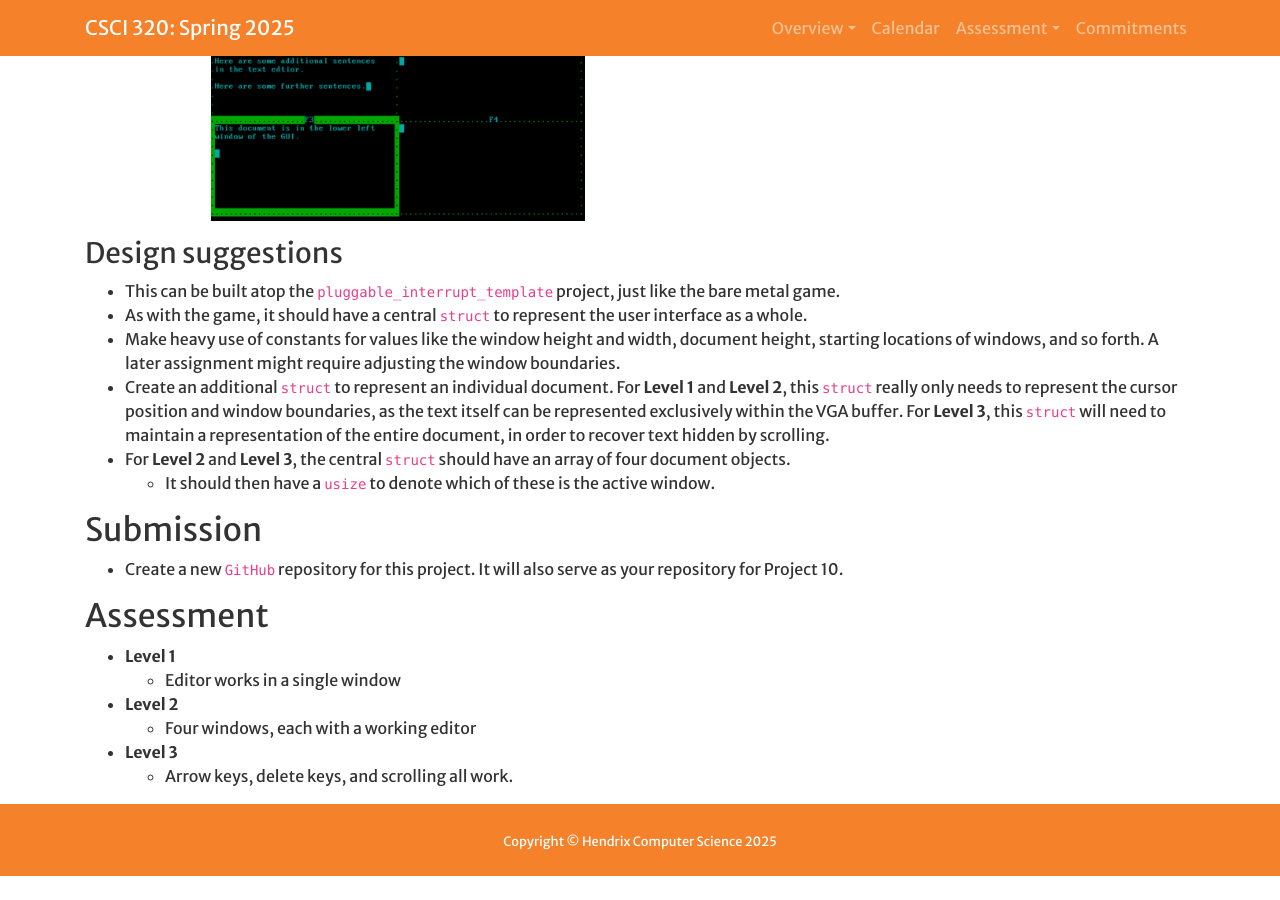
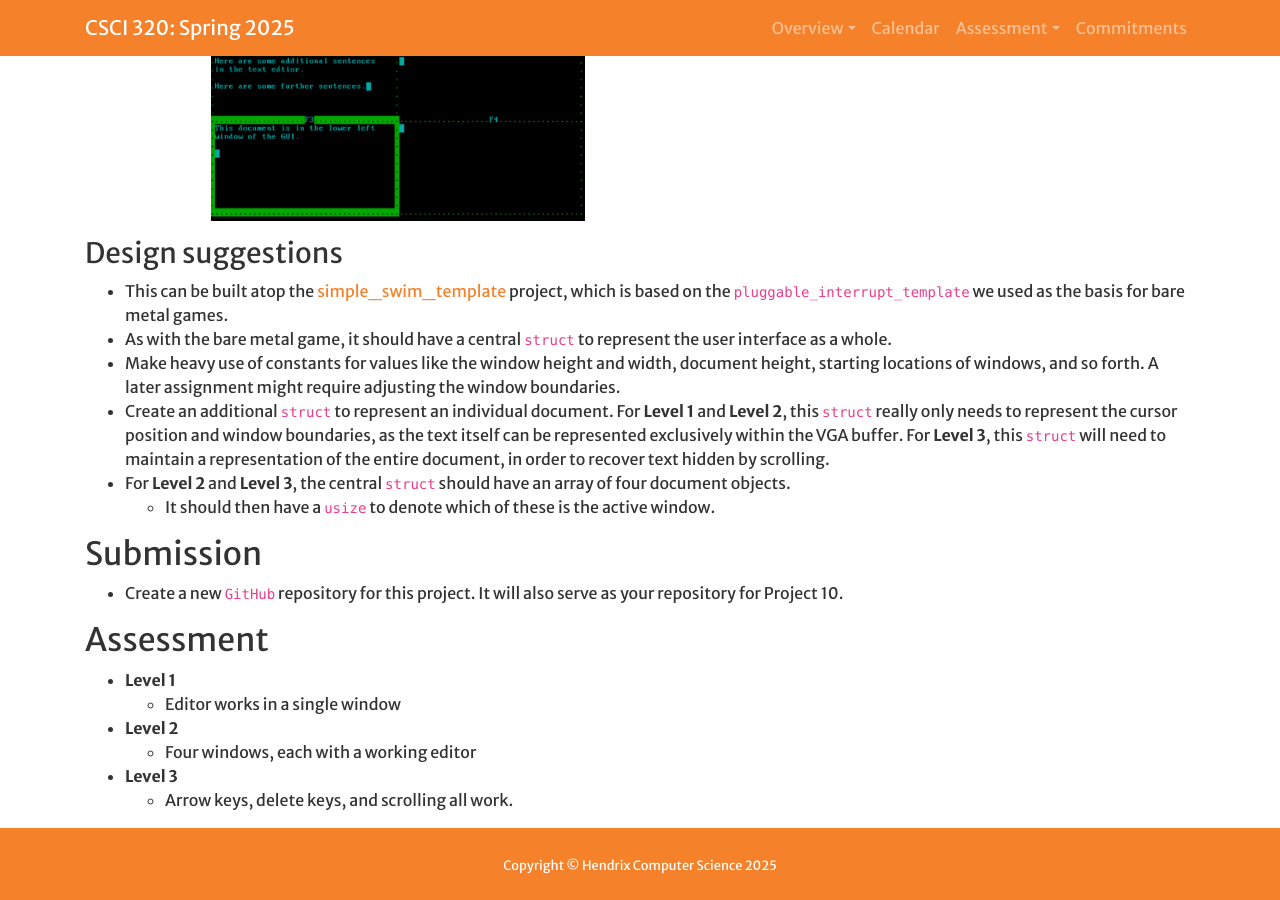
Before and after one commit to Hendrix-CS/csci320, a Jekyll site: the page built from projects/bare_metal_editor.md, in a window 1280 px wide and 900 px high, scrolled down 956 px. Built offline with Jekyll 4.4.1, drawn with Linux system fonts in a browser that asks for light colours; a script that is not in the unit is left out; before the commit the page ends 1832 px from its top, so only the background shows below that.

Commit message:
Added Simple SWIM Interface template

```diff
--- a/projects/bare_metal_editor.md
+++ b/projects/bare_metal_editor.md
@@ -40,8 +40,8 @@ Here is an image of what the windowing editor should look like:
 <img src="https://hendrix-cs.github.io/csci320/assets/images/swim_part_1_4_windows.png" width=500>
 
 ### Design suggestions
-* This can be built atop the `pluggable_interrupt_template` project, just like the bare metal game.
-* As with the game, it should have a central `struct` to represent the user interface as a whole.
+* This can be built atop the [simple_swim_template](https://github.com/gjf2a/simple_swim_template) project, which is based on the `pluggable_interrupt_template` we used as the basis for bare metal games.
+* As with the bare metal game, it should have a central `struct` to represent the user interface as a whole.
 * Make heavy use of constants for values like the window height and width, document height, starting locations
 of windows, and so forth. A later assignment might require adjusting the window boundaries.
 * Create an additional `struct` to represent an individual document. For **Level 1** and **Level 2**, this
```
